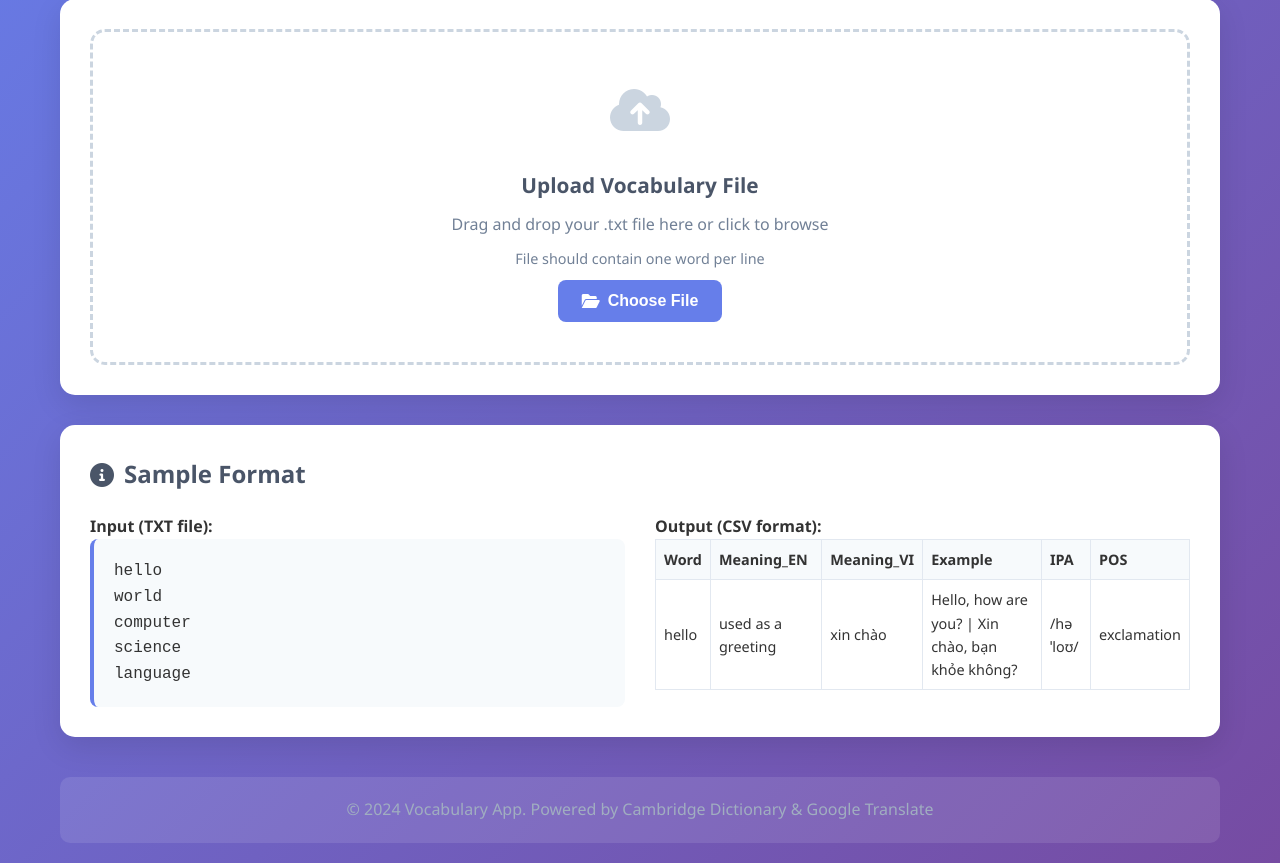
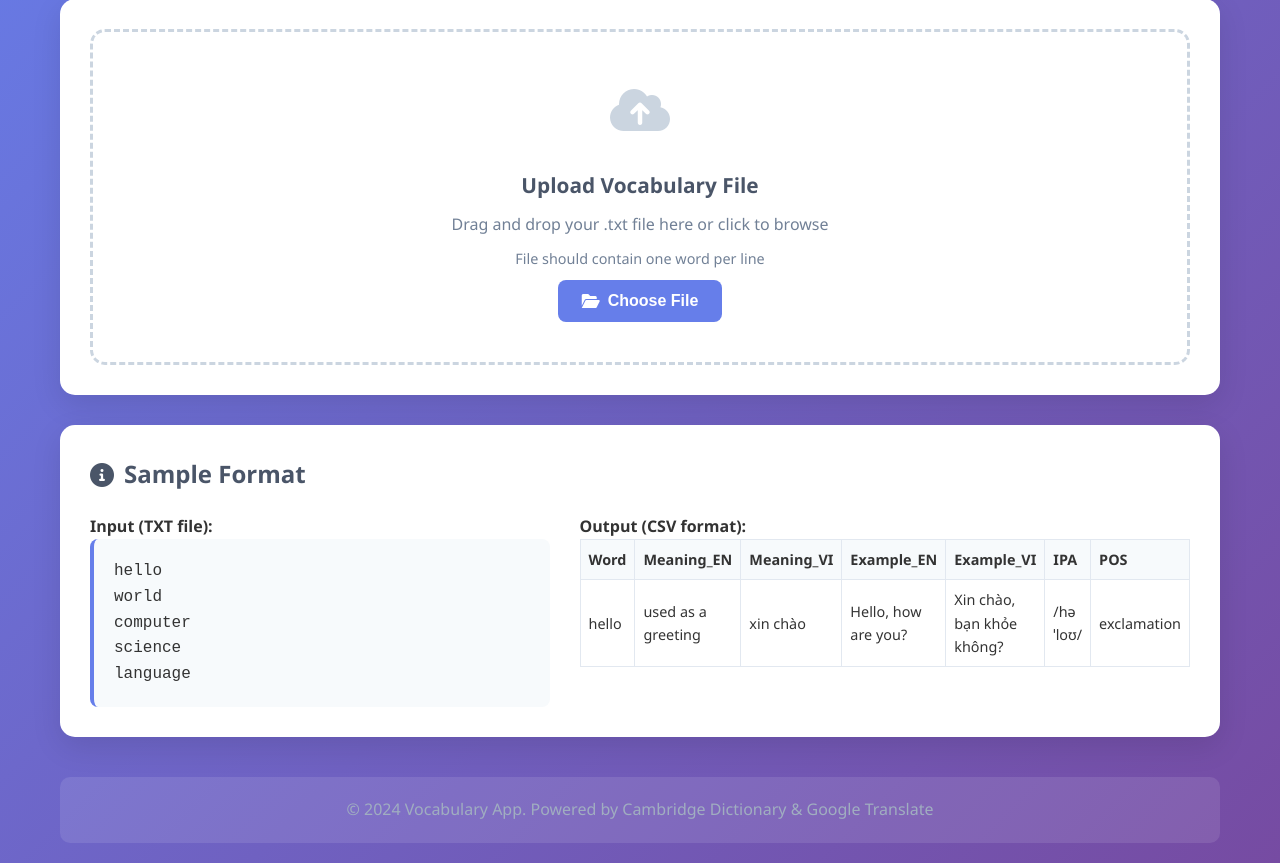
Before and after one commit to DuyPhuongDev/dictionary-tools, a FastAPI app: page / in a window 1280 px wide. Shown: the part 254-1117 px from the top of the page. Run offline with FastAPI, Linux system fonts and the light colour scheme.

Commit message:
update: separate Example Col to Example_EN and Example_VI

```diff
--- a/main.py
+++ b/main.py
@@ -81,20 +81,17 @@ async def process_vocabulary(file: UploadFile = File(...)):
                 # Get dictionary data from Cambridge
                 dict_data = await dictionary_service.get_word_data(word)
 
-                # Translate example to Vietnamese and combine
-                example_combined = ""
+                # Translate example to Vietnamese
+                vietnamese_example = ""
                 if dict_data.get('example'):
                     vietnamese_example = await translation_service.translate_to_vietnamese(dict_data['example'])
-                    if vietnamese_example and vietnamese_example != dict_data.get('example'):
-                        example_combined = f"{dict_data.get('example')} | {vietnamese_example}"
-                    else:
-                        example_combined = dict_data.get('example', '')
 
                 processed_word = {
                     "word": word,
                     "meaning_en": dict_data.get('meaning', ''),
                     "meaning_vi": await translation_service.translate_to_vietnamese(dict_data.get('meaning', '')),
-                    "example": example_combined,
+                    "example_en": dict_data.get('example', ''),
+                    "example_vi": vietnamese_example,
                     "ipa": dict_data.get('ipa', ''),
                     "pos": dict_data.get('pos', '')
                 }
@@ -106,7 +103,8 @@ async def process_vocabulary(file: UploadFile = File(...)):
                     "word": word,
                     "meaning_en": f"Error: {str(e)}",
                     "meaning_vi": "",
-                    "example": "",
+                    "example_en": "",
+                    "example_vi": "",
                     "ipa": "",
                     "pos": ""
                 }
--- a/models/vocabulary.py
+++ b/models/vocabulary.py
@@ -8,7 +8,7 @@ class VocabularyItem(BaseModel):
     word: str
     meaning_en: str
     meaning_vi: str
-    example: str
+    example_en: str
     example_vi: str
     ipa: str
     pos: str
--- a/static/css/style.css
+++ b/static/css/style.css
@@ -299,15 +299,20 @@ section h3 {
     max-width: 300px;
 }
 
-.results-table td:nth-child(4) {
-    /* Example column */
-    max-width: 400px;
+.results-table td:nth-child(4),
+.results-table td:nth-child(5) {
+    /* Example columns */
+    max-width: 300px;
     font-style: italic;
     color: #4a5568;
 }
 
 .results-table td:nth-child(4)::before {
-    content: "💬 ";
+    content: "🇺🇸 ";
+}
+
+.results-table td:nth-child(5)::before {
+    content: "🇻🇳 ";
 }
 
 .results-table tr:hover {
--- a/static/js/script.js
+++ b/static/js/script.js
@@ -286,7 +286,8 @@ function showResults(data) {
             <td><strong>${item.word}</strong></td>
             <td>${item.meaning_en}</td>
             <td>${item.meaning_vi}</td>
-            <td>${item.example}</td>
+            <td>${item.example_en}</td>
+            <td>${item.example_vi}</td>
             <td>${item.ipa}</td>
             <td>${item.pos}</td>
         `;
@@ -304,14 +305,15 @@ function downloadResults() {
     }
 
     // Convert to CSV format
-    const headers = ['Word', 'Meaning_EN', 'Meaning_VI', 'Example', 'IPA', 'POS'];
+    const headers = ['Word', 'Meaning_EN', 'Meaning_VI', 'Example_EN', 'Example_VI', 'IPA', 'POS'];
     const csvContent = [
         headers.join(','),
         ...processedData.map(item => [
             `"${item.word}"`,
             `"${item.meaning_en}"`,
             `"${item.meaning_vi}"`,
-            `"${item.example}"`,
+            `"${item.example_en}"`,
+            `"${item.example_vi}"`,
             `"${item.ipa}"`,
             `"${item.pos}"`
         ].join(','))
--- a/templates/index.html
+++ b/templates/index.html
@@ -104,7 +104,8 @@
                                 <th>Word</th>
                                 <th>Meaning (EN)</th>
                                 <th>Meaning (VI)</th>
-                                <th>Example (EN | VI)</th>
+                                <th>Example (EN)</th>
+                                <th>Example (VI)</th>
                                 <th>IPA</th>
                                 <th>POS</th>
                             </tr>
@@ -144,7 +145,8 @@ language</pre>
                                     <th>Word</th>
                                     <th>Meaning_EN</th>
                                     <th>Meaning_VI</th>
-                                    <th>Example</th>
+                                    <th>Example_EN</th>
+                                    <th>Example_VI</th>
                                     <th>IPA</th>
                                     <th>POS</th>
                                 </tr>
@@ -152,7 +154,8 @@ language</pre>
                                     <td>hello</td>
                                     <td>used as a greeting</td>
                                     <td>xin chào</td>
-                                    <td>Hello, how are you? | Xin chào, bạn khỏe không?</td>
+                                    <td>Hello, how are you?</td>
+                                    <td>Xin chào, bạn khỏe không?</td>
                                     <td>/həˈloʊ/</td>
                                     <td>exclamation</td>
                                 </tr>
```
Also changed, not shown: services/vocabulary_service.py (+6 -8 lines), README.md.
